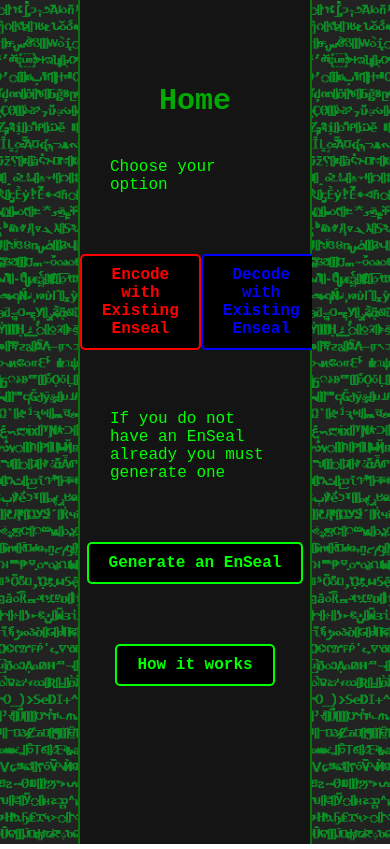
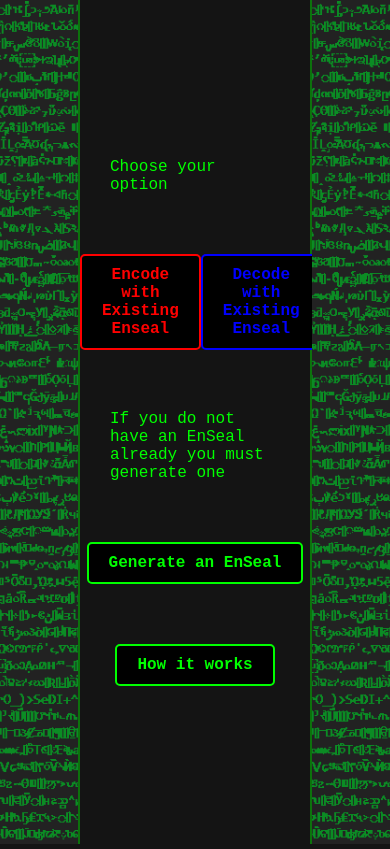
Before and after one commit to Ayoralol/enseal, a React (Vite) app: page / in a window 390 px wide. Built offline with nearby package versions, Linux system fonts and the light colour scheme.

Commit message:
fixed responsiveness issues (still not mobile friendly)

```diff
--- a/src/components/Background/Background.module.scss
+++ b/src/components/Background/Background.module.scss
@@ -35,13 +35,3 @@
 .rCont {
   @include images;
 }
-
-.loc {
-  position: fixed;
-  top: 10%;
-  left: 50%;
-  transform: translateX(-50%);
-  font-size: 30px;
-  color: #0a0;
-  font-weight: 700;
-}
--- a/src/components/Background/Background.tsx
+++ b/src/components/Background/Background.tsx
@@ -8,33 +8,8 @@ interface BackgroundProps {
 }
 
 const Background: React.FC<BackgroundProps> = ({children}) => {
-  const [loc, setLoc] = useState("");
-  const location = useLocation();
-
-  useEffect(() => {
-    const path = location.pathname;
-
-    switch (path) {
-      case "/":
-        setLoc("Home");
-        break;
-      case "/encode-existing":
-        setLoc("Encode");
-        break;
-      case "/decode":
-        setLoc("Decode");
-        break;
-      case "/how-to":
-        setLoc("How To");
-        break;
-      default:
-        setLoc("?????");
-    }
-  }, [location.pathname]);
-
   return (
     <div className={styles.cont}>
-      <p className={styles.loc}>{loc}</p>
       <div className={styles.lCont}>
         <img src={IMAGES.bg} className={styles.lCont__img} />
       </div>
--- a/src/index.scss
+++ b/src/index.scss
@@ -5,6 +5,7 @@
   color: #0f0;
   font-size: 16px;
   font-family: "Courier New", monospace;
+  background-color: rgb(20, 20, 20);
 }
 
 ::-webkit-scrollbar {
--- a/src/pages/HowTo/HowTo.module.scss
+++ b/src/pages/HowTo/HowTo.module.scss
@@ -1,12 +1,12 @@
 .how {
-  width: 70%;
+  max-width: 750px;
   display: flex;
   justify-content: center;
   align-items: center;
   flex-direction: column;
   &__para {
     font-size: 16px;
-    margin: 30px;
+    margin: 20px;
     text-align: center;
   }
 }
```
